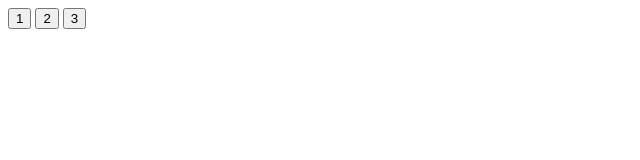
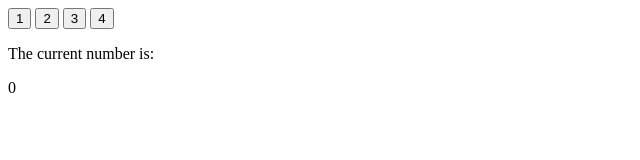
Before and after one commit to mikegtb1/mikegtb1.github.io, a plain HTML site: page jquery/ajax2.html in a window 1280 px wide. Shown: the whole page, without its empty margins (0-640 px from the left). Drawn offline with nearby package versions, Linux system fonts and the light colour scheme.

Commit message:
add 4th button on ajax2

```diff
--- a/jquery/ajax2.html
+++ b/jquery/ajax2.html
@@ -14,10 +14,20 @@
         <button id="btn1">1</button>
         <button id="btn2">2</button>
         <button id="btn3">3</button>
+        <button id="btn4">4</button>
+    </div>
+    <div class="number">
+        <p>The current number is:</p>
+        <p class="currentnumber">0</p>
     </div>
     <script src="https://cdnjs.cloudflare.com/ajax/libs/jquery/3.2.1/jquery.min.js"></script>
     <script>
         $('#btn1').click(adder1);
+        $('#btn4').click(() => {
+ //           $('.currentnumber').text('changed');
+        $('.currentnumber').text($('.currentnumber').val() + 1);
+        });
+
         $('#btn2').click(adder2);
         $('#btn3').click(adder3);
         function adder2() {
```
